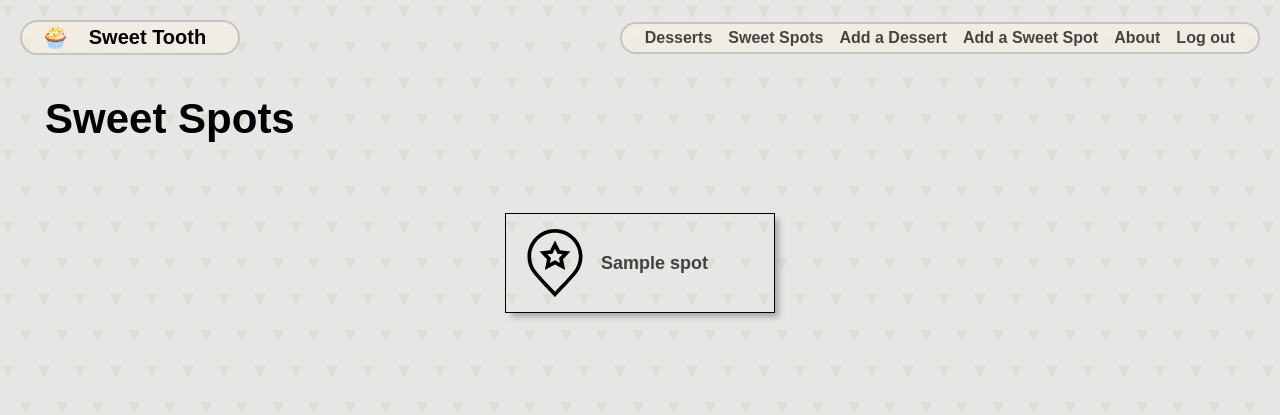
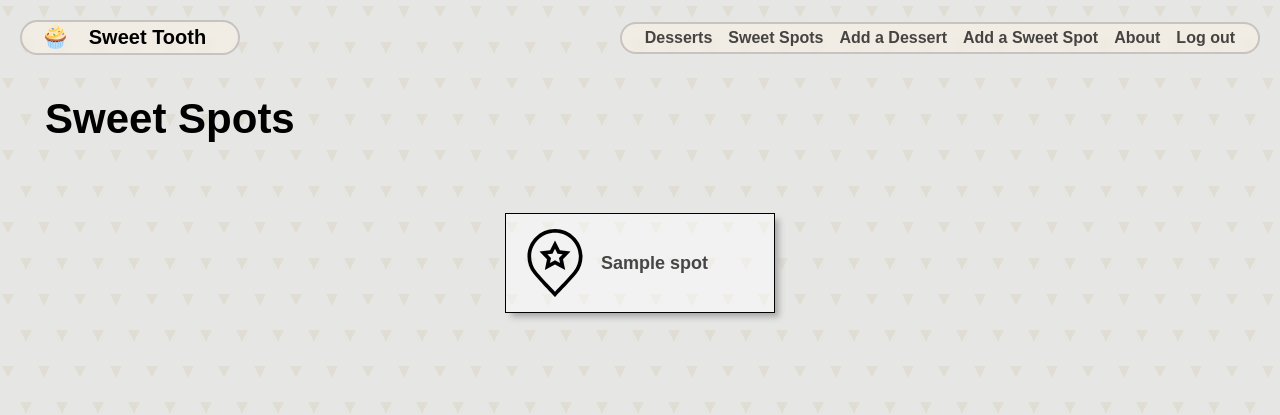
Before and after one commit to jessykim/dessert-collector-lab, a Django app: page /spots/ in a window 1280 px wide. Shown: the top 415 px of the page. Run offline with Django 4.2, Linux system fonts and the light colour scheme; a user stored in the database is signed in; tables that the repository leaves empty hold one stand-in row (values such as "Sample post"); some web fonts are replaced.

Commit message:
add background color to card containers

```diff
--- a/main_app/static/css/desserts/dessert-detail.css
+++ b/main_app/static/css/desserts/dessert-detail.css
@@ -4,6 +4,10 @@
   flex-direction: column;
   align-items: center;
   justify-content: center;
+}
+
+.recipes, .spots {
+  background-color: #f5efe367;
 }
 
 .dessert-img {
--- a/main_app/static/css/desserts/dessert-index.css
+++ b/main_app/static/css/desserts/dessert-index.css
@@ -11,6 +11,7 @@
   border: var(--borders);
   box-shadow: var(--card-box-shadow);
   height: 300px;
+  background-color: #ffffff76;
 }
 
 .card-content {
--- a/main_app/static/css/home.css
+++ b/main_app/static/css/home.css
@@ -46,6 +46,7 @@
   justify-content: center;
   align-items: center;
   width: 80%;
+  background-color: #ffffff76;
 }
 
 .login h1 {
--- a/main_app/static/css/spots/spot-detail.css
+++ b/main_app/static/css/spots/spot-detail.css
@@ -12,6 +12,7 @@
   margin-bottom: 20px;
   border: solid 1px;
   box-shadow: var(--card-box-shadow);
+  background-color: #ffffff76;
 }
 
 .card-content {
--- a/main_app/static/css/spots/spot-index.css
+++ b/main_app/static/css/spots/spot-index.css
@@ -12,6 +12,7 @@
   border: solid 1px;
   box-shadow: var(--card-box-shadow);
   position: relative;
+  background-color: #ffffff76;
 }
 
 .card-content {
```
